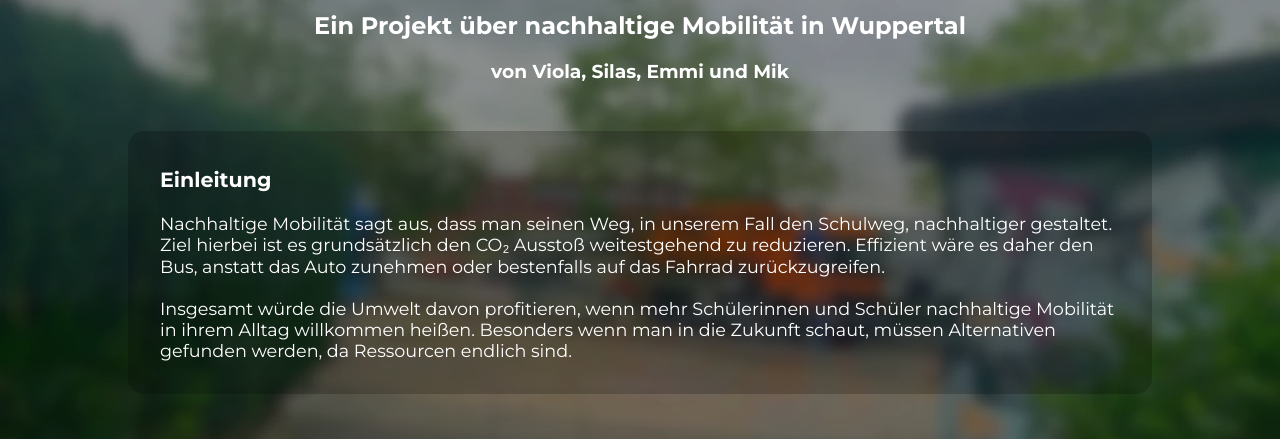
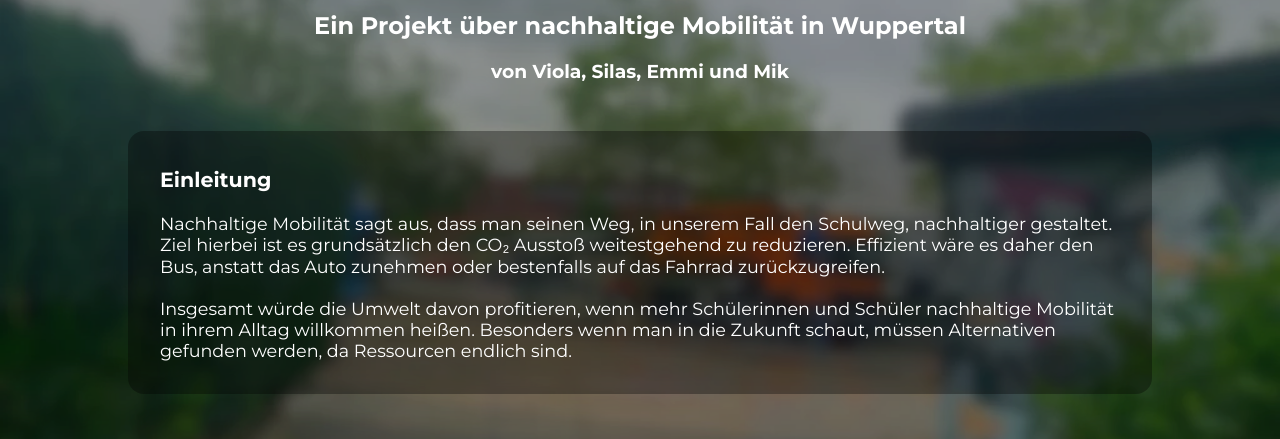
Before and after one commit to RubixDev/SchulwegeWebsite, a plain HTML site: page src/index.html in a window 1280 px wide. Shown: the part 180-619 px from the top of the page. Drawn offline with Linux system fonts and the light colour scheme.

Commit message:
Fix stuff

```diff
--- a/src/css/about.css
+++ b/src/css/about.css
@@ -14,7 +14,6 @@ section {
     display: flex;
     gap: 5rem;
     justify-content: center;
-    align-items: center;
 }
 
 @media (max-width: 51rem) {
@@ -22,6 +21,7 @@ section {
         flex-direction: column;
         gap: 1rem;
         margin-bottom: 2rem;
+        align-items: center;
     }
 }
 
--- a/src/css/home.css
+++ b/src/css/home.css
@@ -25,7 +25,7 @@
     position: relative;
     left: 50%;
     transform: translateX(-50%);
-    background-color: #0003;
+    background-color: #0005;
     border-radius: 1rem;
     padding: 1rem 2rem;
     margin: 3rem 0;
```
